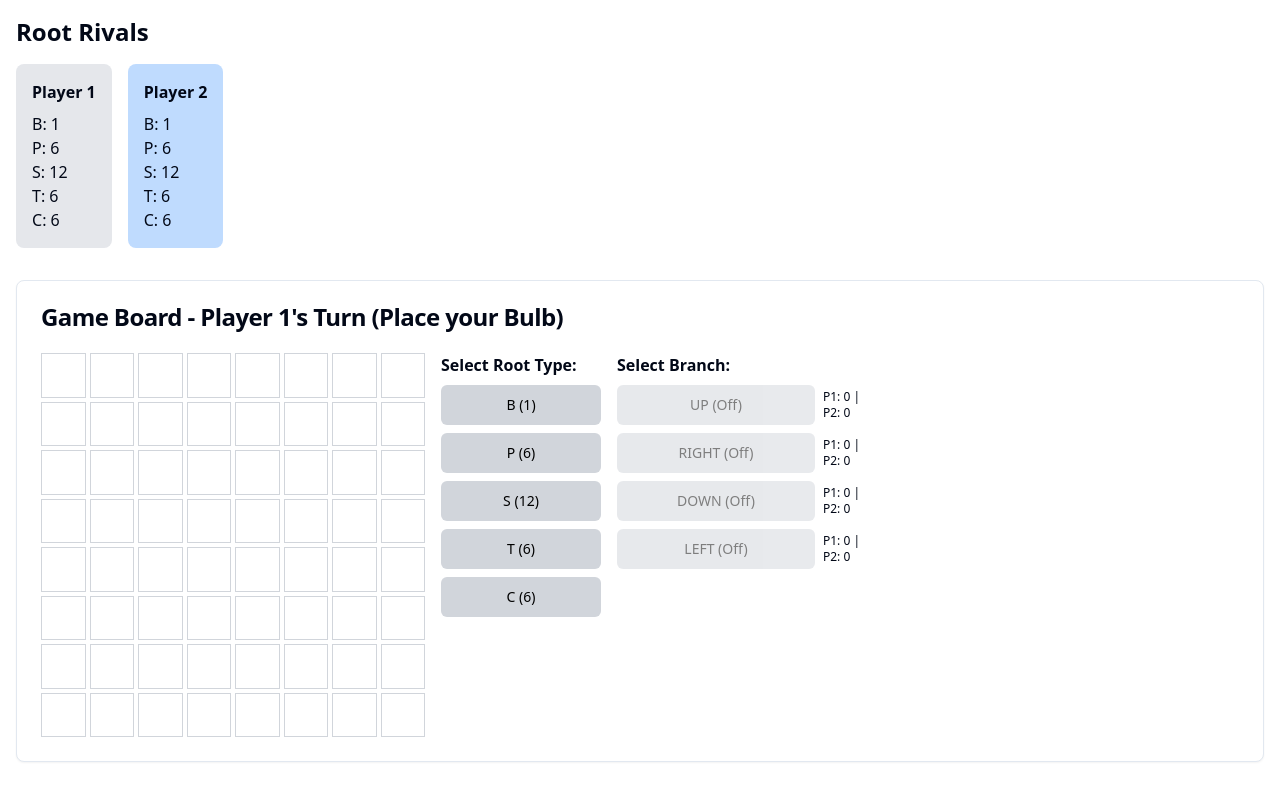
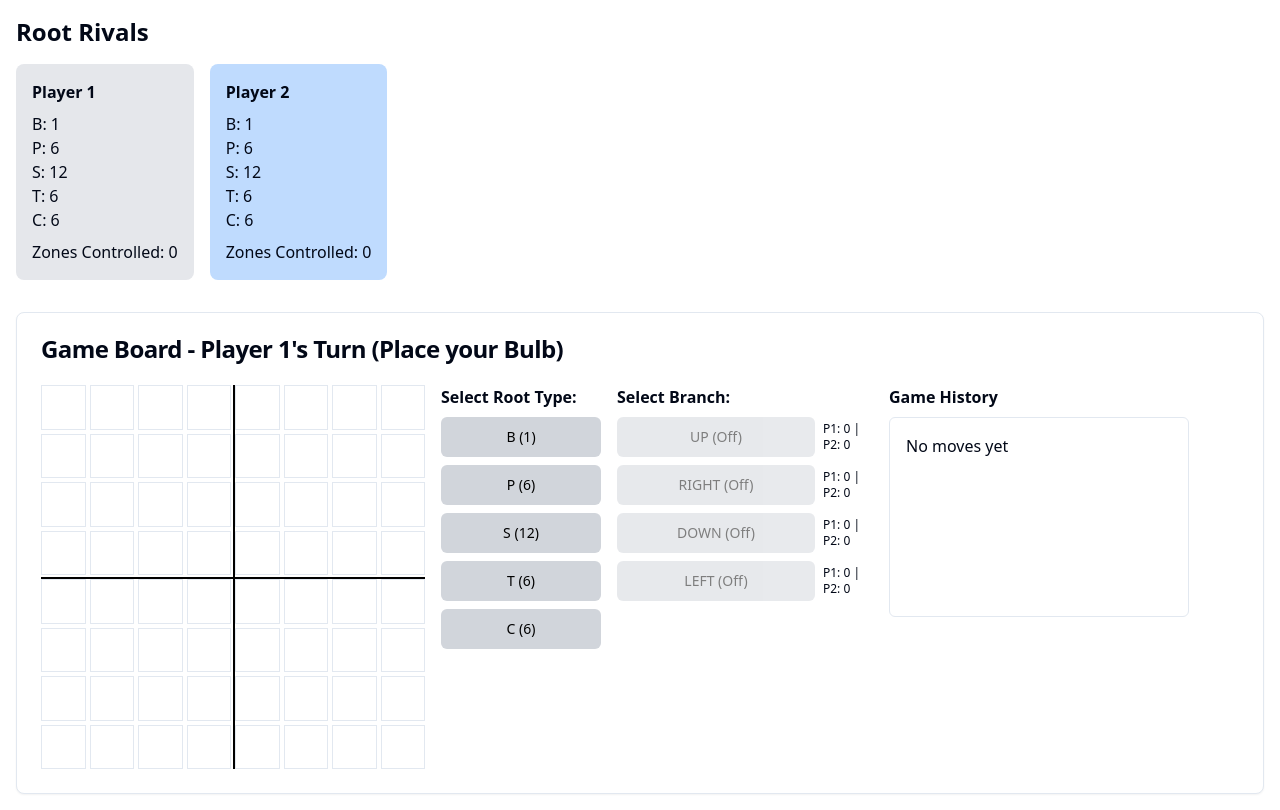
Before and after one commit to Saaamaay/vite-root, a React (Vite) app: page / in a window 1280 px wide. Built offline with nearby package versions, Linux system fonts and the light colour scheme.

Commit message:
random commit

```diff
--- a/src/App.jsx
+++ b/src/App.jsx
@@ -2,6 +2,7 @@ import React, { useState, useEffect } from 'react';
 import { Button } from "@/components/ui/button"
 import { Card, CardContent, CardHeader, CardTitle } from "@/components/ui/card"
 import { getValidPlacements } from './PlacementLogic';
+import GameHistoryLog from './gameHistory';
 
 const PLAYER_COLORS = ['bg-gray-200', 'bg-blue-200'];
 const ROOT_TYPES = ['B', 'P', 'S', 'T', 'C'];
@@ -10,6 +11,7 @@ const BRANCHES = ['UP', 'RIGHT', 'DOWN', 'LEFT'];
 const initializeBoard = () => Array(8).fill().map(() => Array(8).fill(null));
 const initializeResources = () => ({ B: 1, P: 6, S: 12, T: 6, C: 6 });
 const initializeBranches = () => BRANCHES.reduce((acc, branch) => ({ ...acc, [branch]: { status: 'Off', roots: [] } }), {});
+const initializeZones = () => [null, null, null, null];
 
 const RootRivalsGame = () => {
   const [board, setBoard] = useState(initializeBoard());
@@ -21,6 +23,10 @@ const RootRivalsGame = () => {
   const [bulbPlaced, setBulbPlaced] = useState([false, false]);
   const [validPlacements, setValidPlacements] = useState([]);
   const [error, setError] = useState(null);
+  const [zones, setZones] = useState(initializeZones());
+  const [winner, setWinner] = useState(null);
+  const [gameHistory, setGameHistory] = useState([]);
+
 
   useEffect(() => {
     if (selectedRootType === 'B' || (selectedRootType && selectedBranch && bulbPlaced[currentPlayer])) {
@@ -55,6 +61,10 @@ const RootRivalsGame = () => {
     }
   };
 
+  const addToGameHistory = (action) => {
+    setGameHistory(prevHistory => [...prevHistory, action]);
+  };
+
 // Main function to handle cell clicks on the game board
 const handleCellClick = (row, col) => {
   // If no root type is selected, do nothing
@@ -63,10 +73,14 @@ const handleCellClick = (row, col) => {
   // If the bulb hasn't been placed and the selected root type is 'B', place the bulb
   if (!bulbPlaced[currentPlayer] && selectedRootType === 'B') {
     placeBulb(row, col);
+    addToGameHistory(`Player ${currentPlayer + 1} placed Bulb at (${row}, ${col})`);
+
   }
   // Otherwise, if a root type and branch are selected, and the placement is valid, place the root
   else if (selectedRootType && selectedBranch && validPlacements.some(([r, c]) => r === row && c === col)) {
     placeRoot(row, col);
+    addToGameHistory(`Player ${currentPlayer + 1} placed ${selectedRootType} at (${row}, ${col}) on ${selectedBranch} branch`);
+
   }
 };
 
@@ -121,6 +135,8 @@ const placeRoot = (row, col) => {
     roots: [...newBranches[currentPlayer][selectedBranch].roots, { type: selectedRootType, position: [row, col] }]
   };
   setBranches(newBranches);
+
+  updateZoneControl(newBoard);
 
   // End the turn
   endTurn();
@@ -180,6 +196,49 @@ const handleAttack = (attackedPlayer, attackedRootType, row, col) => {
   }
 };
 
+
+const updateZoneControl = (newBoard) => {
+  const newZones = [...zones];
+  const zoneSize = 4;
+
+  for (let zone = 0; zone < 4; zone++) {
+    const startRow = Math.floor(zone / 2) * zoneSize;
+    const startCol = (zone % 2) * zoneSize;
+    const zoneCount = [0, 0];
+
+    for (let i = startRow; i < startRow + zoneSize; i++) {
+      for (let j = startCol; j < startCol + zoneSize; j++) {
+        const cell = newBoard[i][j];
+        if (cell && cell[2] === 'C') {
+          zoneCount[parseInt(cell[1]) - 1]++;
+        }
+      }
+    }
+
+    if (zoneCount[0] > zoneCount[1]) {
+      newZones[zone] = 0;
+    } else if (zoneCount[1] > zoneCount[0]) {
+      newZones[zone] = 1;
+    } else {
+      newZones[zone] = null;
+    }
+  }
+
+  setZones(newZones);
+  checkWinCondition(newZones);
+};
+
+  const checkWinCondition = (newZones) => {
+    const player1Zones = newZones.filter(zone => zone === 0).length;
+    const player2Zones = newZones.filter(zone => zone === 1).length;
+
+    if (player1Zones >= 3) {
+      setWinner(0);
+    } else if (player2Zones >= 3) {
+      setWinner(1);
+    }
+  };
+
   const endTurn = () => {
     setCurrentPlayer(1 - currentPlayer);
     setSelectedRootType(null);
@@ -192,9 +251,9 @@ const handleAttack = (attackedPlayer, attackedRootType, row, col) => {
 
     if (isValidPlacement) {
       if (selectedRootType === 'T' && cell && cell.startsWith(`P${opponentPlayer}`)) {
-        return 'bg-red-200'; // Light red (salmon) for attackable cells
+        return 'bg-red-200';
       }
-      return 'bg-green-200'; // Green for valid placements
+      return 'bg-green-200';
     }
 
     if (cell) {
@@ -205,18 +264,27 @@ const handleAttack = (attackedPlayer, attackedRootType, row, col) => {
   };
 
   const renderBoard = () => (
-    <div className="grid grid-cols-8 gap-1 w-96 h-96">
+    <div className="relative grid grid-cols-8 gap-1 w-96 h-96">
+      {/* Horizontal zone separator */}
+      <div className="absolute top-1/2 left-0 right-0 h-0.5 bg-black z-10"></div>
+      {/* Vertical zone separator */}
+      <div className="absolute top-0 bottom-0 left-1/2 w-0.5 bg-black z-10"></div>
+
       {board.map((row, rowIndex) =>
-        row.map((cell, colIndex) => (
+        row.map((cell, colIndex) => {
+          const isZoneBorder = rowIndex % 4 === 0 || colIndex % 4 === 0;
+          return (
             <div
               key={`${rowIndex}-${colIndex}`}
-            className={`w-full h-full border border-gray-300 flex items-center justify-center ${getCellColor(cell, rowIndex, colIndex)}`}
+              className={`w-full h-full border flex items-center justify-center
+                ${getCellColor(cell, rowIndex, colIndex)}`}
               style={{ aspectRatio: '1 / 1' }}
               onClick={() => handleCellClick(rowIndex, colIndex)}
             >
               {cell && <span className="text-sm font-bold">{cell}</span>}
             </div>
-        ))
+          );
+        })
       )}
     </div>
   );
@@ -230,7 +298,7 @@ const handleAttack = (attackedPlayer, attackedRootType, row, col) => {
           className={`bg-gray-300 text-black w-full
             ${selectedRootType === type ? 'bg-blue-300 ring-2 ring-blue-500' : ''}`}
           onClick={() => handleRootTypeSelect(type)}
-          disabled={resources[currentPlayer][type] === 0 || (type === 'B' && bulbPlaced[currentPlayer])}
+          disabled={resources[currentPlayer][type] === 0 || (type === 'B' && bulbPlaced[currentPlayer]) || winner !== null}
         >
           {type} ({resources[currentPlayer][type]})
         </Button>
@@ -247,7 +315,7 @@ const handleAttack = (attackedPlayer, attackedRootType, row, col) => {
             className={`bg-gray-300 text-black w-full mr-2
               ${selectedBranch === branch ? 'bg-blue-300 ring-2 ring-blue-500' : ''}`}
             onClick={() => handleBranchSelect(branch)}
-            disabled={!bulbPlaced[currentPlayer]}
+            disabled={!bulbPlaced[currentPlayer] || winner !== null}
           >
             {branch} ({branches[currentPlayer][branch].status})
           </Button>
@@ -267,6 +335,9 @@ const handleAttack = (attackedPlayer, attackedRootType, row, col) => {
           {type}: {resources[player][type]}
         </div>
       ))}
+      <div className="mt-2">
+        Zones Controlled: {zones.filter(zone => zone === player).length}
+      </div>
     </div>
   );
 
@@ -280,8 +351,11 @@ const handleAttack = (attackedPlayer, attackedRootType, row, col) => {
       <Card>
         <CardHeader>
           <CardTitle>
-            Game Board - Player {currentPlayer + 1}'s Turn
-            {!bulbPlaced[currentPlayer] && " (Place your Bulb)"}
+            {winner !== null
+              ? `Game Over - Player ${winner + 1} Wins!`
+              : `Game Board - Player ${currentPlayer + 1}'s Turn
+                ${!bulbPlaced[currentPlayer] ? " (Place your Bulb)" : ""}`
+            }
           </CardTitle>
         </CardHeader>
         <CardContent>
@@ -291,6 +365,7 @@ const handleAttack = (attackedPlayer, attackedRootType, row, col) => {
               {renderResourceButtons()}
             </div>
             <div className="w-64">{renderBranchButtons()}</div>
+            <GameHistoryLog history={gameHistory} />
           </div>
           {error && <div className="text-red-500 mt-2">{error}</div>}
         </CardContent>
--- a/src/gameHistory.js
+++ /dev/null
@@ -1,24 +0,0 @@
-import React from 'react';
-
-const GameHistoryLog = ({ history }) => {
-  console.log("GameHistoryLog received history:", history);
-
-  return (
-    <div className="mt-4">
-      <h2 className="text-xl font-bold mb-2">Game History</h2>
-      <div className="h-[200px] w-[300px] overflow-y-auto border p-4 rounded-md">
-        {history && history.length > 0 ? (
-          history.map((entry, index) => (
-            <div key={index} className="mb-2">
-              {entry || "Empty entry"}
-            </div>
-          ))
-        ) : (
-          <div>No moves yet (History length: {history ? history.length : 'undefined'})</div>
-        )}
-      </div>
-    </div>
-  );
-};
-
-export default GameHistoryLog;
--- /dev/null
+++ b/src/gameHistory.jsx
@@ -0,0 +1,33 @@
+import React, { useRef, useEffect } from 'react';
+
+const GameHistoryLog = ({ history }) => {
+  const scrollRef = useRef(null);
+
+  useEffect(() => {
+    if (scrollRef.current) {
+      scrollRef.current.scrollTop = scrollRef.current.scrollHeight;
+    }
+  }, [history]);
+
+  return (
+    <div>
+      <h3 className="font-bold mb-2">Game History</h3>
+      <div
+        ref={scrollRef}
+        className="h-[200px] w-[300px] overflow-y-auto border p-4 rounded-md"
+      >
+        {history && history.length > 0 ? (
+          history.map((entry, index) => (
+            <div key={index} className="mb-2">
+              {entry || "Empty entry"}
+            </div>
+          ))
+        ) : (
+          <div>No moves yet</div>
+        )}
+      </div>
+    </div>
+  );
+};
+
+export default GameHistoryLog;
```
Also changed, not shown: todo.txt. Lines whose indentation alone changed are shown as unchanged.
